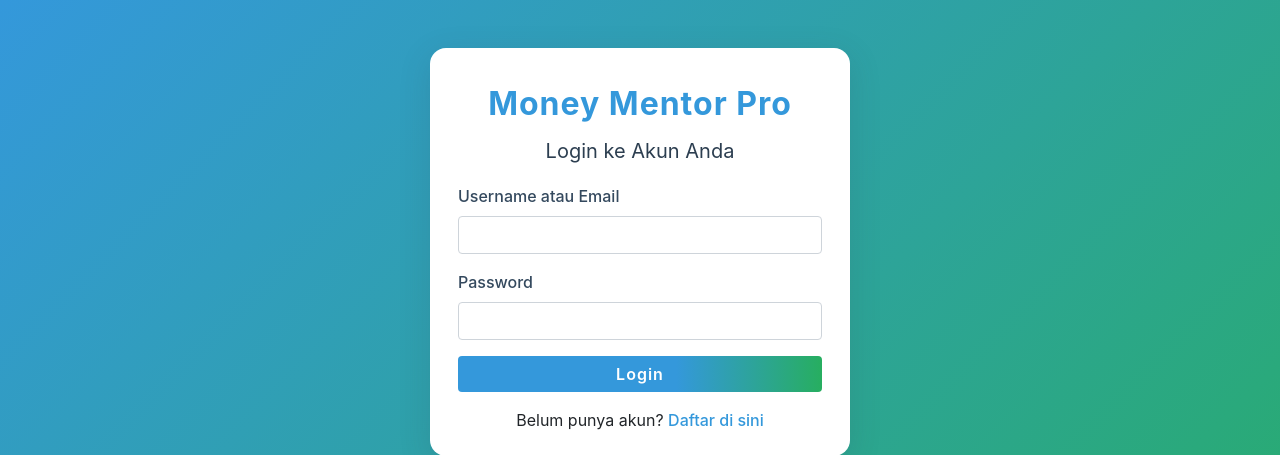
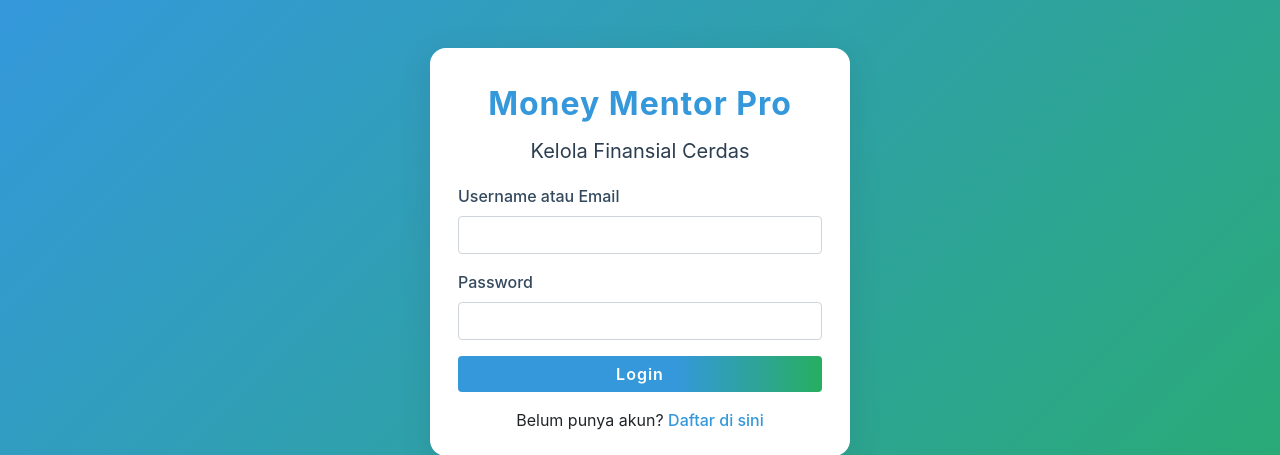
Before and after one commit to Agilhr/Project_301220045_AgilHardiaman, a CodeIgniter app: page /database/index.php/login/index in a window 1280 px wide. Shown: the top 455 px of the page. Run offline with CodeIgniter, Linux system fonts and the light colour scheme.

Commit message:
Slogan Perusahaan

```diff
--- a/application/views/login.php
+++ b/application/views/login.php
@@ -63,7 +63,7 @@
         <div class="login-card mt-5">
             <div class="text-center mb-3">
                 <div class="logo-text">Money Mentor Pro</div>
-                <div class="login-title">Login ke Akun Anda</div>
+                <div class="login-title">Kelola Finansial Cerdas</div>
             </div>
             <?php if(validation_errors()): ?>
                 <div class="alert alert-danger"><?php echo validation_errors(); ?></div>
```
